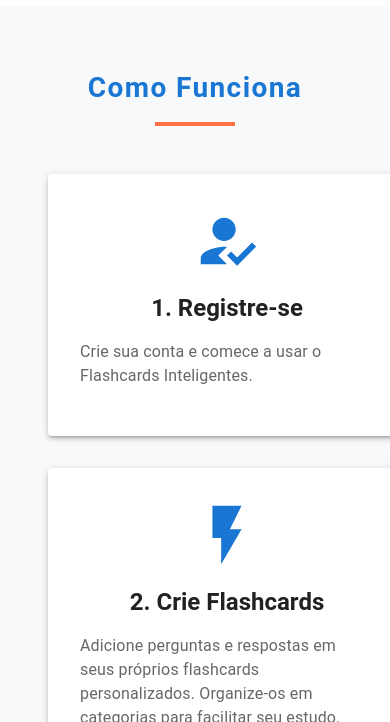
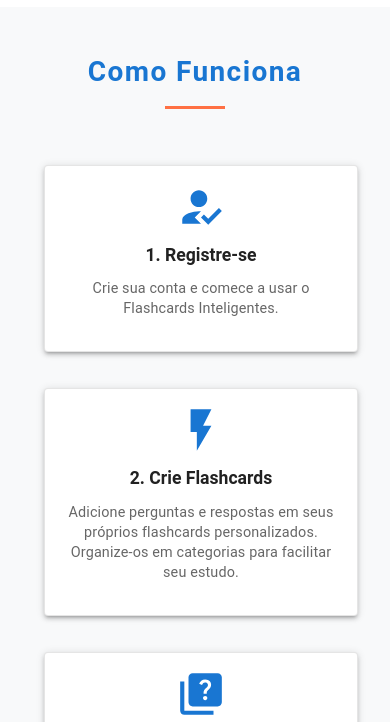
Before and after one commit to valeriapessoa/Flashcards, a Next.js app in the folder frontend/: page / in a window 390 px wide. Shown: the part 882-1604 px from the top of the page. Built offline with nearby package versions, Linux system fonts and the light colour scheme; no server answers.

Commit message:
feat: aprimora a seção Como Funciona com ajustes de layout e responsividade

```diff
--- a/frontend/src/components/HowItWorksSection.tsx
+++ b/frontend/src/components/HowItWorksSection.tsx
@@ -1,84 +1,117 @@
-import { Box, Grid, Typography, Card } from "@mui/material";
-import HowToRegIcon from '@mui/icons-material/HowToReg';
-import FlashOnIcon from '@mui/icons-material/FlashOn';
-import QuizIcon from '@mui/icons-material/Quiz';
-import TimelineIcon from '@mui/icons-material/Timeline';
+import { Box, Grid, Typography, Card } from "@mui/material"
+import HowToRegIcon from "@mui/icons-material/HowToReg"
+import FlashOnIcon from "@mui/icons-material/FlashOn"
+import QuizIcon from "@mui/icons-material/Quiz"
+import TimelineIcon from "@mui/icons-material/Timeline"
 
 const HowItWorksSection = () => {
   const steps = [
     {
-      icon: <HowToRegIcon color="primary" sx={{ fontSize: 70, mb: 2 }} />,
+      icon: <HowToRegIcon color="primary" sx={{ fontSize: { xs: 50, sm: 60, md: 70 }, mb: { xs: 1.5, md: 2 } }} />,
       title: "1. Registre-se",
-      description: "Crie sua conta e comece a usar o Flashcards Inteligentes."
+      description: "Crie sua conta e comece a usar o Flashcards Inteligentes.",
     },
     {
-      icon: <FlashOnIcon color="primary" sx={{ fontSize: 70, mb: 2 }} />,
+      icon: <FlashOnIcon color="primary" sx={{ fontSize: { xs: 50, sm: 60, md: 70 }, mb: { xs: 1.5, md: 2 } }} />,
       title: "2. Crie Flashcards",
-      description: "Adicione perguntas e respostas em seus próprios flashcards personalizados. Organize-os em categorias para facilitar seu estudo."
+      description:
+        "Adicione perguntas e respostas em seus próprios flashcards personalizados. Organize-os em categorias para facilitar seu estudo.",
     },
     {
-      icon: <QuizIcon color="primary" sx={{ fontSize: 70, mb: 2 }} />,
+      icon: <QuizIcon color="primary" sx={{ fontSize: { xs: 50, sm: 60, md: 70 }, mb: { xs: 1.5, md: 2 } }} />,
       title: "3. Estude Interativamente",
-      description: "Revise seus flashcards em modo de estudo interativo. Responda perguntas e obtenha feedback imediato."
+      description:
+        "Revise seus flashcards em modo de estudo interativo. Responda perguntas e obtenha feedback imediato.",
     },
     {
-      icon: <TimelineIcon color="primary" sx={{ fontSize: 70, mb: 2 }} />,
+      icon: <TimelineIcon color="primary" sx={{ fontSize: { xs: 50, sm: 60, md: 70 }, mb: { xs: 1.5, md: 2 } }} />,
       title: "4. Revisão Inteligente",
-      description: "O sistema identifica seus pontos fracos e prioriza a revisão dos conteúdos que você mais precisa revisar."
-    }
-  ];
+      description:
+        "O sistema identifica seus pontos fracos e prioriza a revisão dos conteúdos que você mais precisa revisar.",
+    },
+  ]
 
   return (
-    <Box sx={{ bgcolor: '#f8f9fa', py: 8, px: 2 }}>
-      <Box sx={{ textAlign: 'center', mb: 6 }}>
+    <Box sx={{
+      bgcolor: "#f8f9fa",
+      py: { xs: 6, sm: 8, md: 10 },
+      px: 0
+    }}>
+      <Box sx={{
+        maxWidth: { xs: '100%', md: '100%' },
+        mx: 0,
+        px: { xs: 0.5, sm: 1, md: 2 },
+        width: '100%'
+      }}>
+      <Box sx={{ textAlign: "center", mb: { xs: 4, md: 6 } }}>
         <Typography
           variant="h4"
           component="h2"
           color="primary"
           sx={{
-            fontSize: { xs: '1.75rem', md: '2.25rem', lg: '2.5rem' },
-            letterSpacing: '0.05em',
+            fontSize: { xs: "1.75rem", md: "2.25rem", lg: "2.5rem" },
+            letterSpacing: "0.05em",
             mb: 2,
             fontWeight: 700,
-            textTransform: 'capitalize'
+            textTransform: "capitalize",
           }}
         >
           Como Funciona
         </Typography>
         <Box
           sx={{
-            width: 80,
-            height: 4,
-            bgcolor: '#ff7043',
-            mx: 'auto',
-            mb: 4
+            width: { xs: 60, sm: 80, md: 80 },
+            height: { xs: 3, md: 4 },
+            bgcolor: "#ff7043",
+            mx: "auto",
+            mb: 4,
           }}
         />
       </Box>
-      <Grid container spacing={4} justifyContent="center" sx={{ maxWidth: 1200, mx: 'auto' }}>
+      <Grid container spacing={3} sx={{ width: '100%', m: 0, px: { xs: 2, sm: 3, md: 4 } }}>
         {steps.map((step, index) => (
-          <Grid item xs={12} md={3} key={index}>
+          <Grid item xs={12} sm={6} lg={3} key={index} sx={{ display: 'flex', p: 1.5, boxSizing: 'border-box' }}>
             <Card
               sx={{
-                height: '100%',
-                display: 'flex',
-                flexDirection: 'column',
-                alignItems: 'center',
-                p: 4,
-                bgcolor: 'background.paper',
+                height: "100%",
+                width: '100%',
+                display: "flex",
+                flexDirection: "column",
+                alignItems: "center",
+                p: { xs: 2, sm: 2.5, md: 3, lg: 3 },
+                bgcolor: "background.paper",
                 boxShadow: 3,
-                transition: 'transform 0.3s ease-in-out',
-                '&:hover': {
-                  transform: 'translateY(-5px)',
-                  boxShadow: 6
-                }
+                border: '1px solid rgba(0,0,0,0.1)',
+                transition: "all 0.3s ease-in-out",
+                "&:hover": {
+                  transform: "translateY(-5px)",
+                  boxShadow: 6,
+                  borderColor: 'primary.main',
+                },
               }}
             >
               {step.icon}
-              <Typography variant="h5" fontWeight="bold" mb={2}>
+              <Typography
+                variant="h5"
+                fontWeight="bold"
+                mb={{ xs: 1.5, md: 2 }}
+                sx={{
+                  fontSize: { xs: "1.1rem", sm: "1.25rem", md: "1.5rem" },
+                  textAlign: "center",
+                }}
+              >
                 {step.title}
               </Typography>
-              <Typography variant="body1" color="text.secondary" mb={2}>
+              <Typography
+                variant="body1"
+                color="text.secondary"
+                mb={2}
+                sx={{
+                  fontSize: { xs: "0.9rem", sm: "1rem", md: "1rem" },
+                  textAlign: "center",
+                  lineHeight: { xs: 1.4, md: 1.5 },
+                }}
+              >
                 {step.description}
               </Typography>
             </Card>
@@ -86,7 +119,8 @@ const HowItWorksSection = () => {
         ))}
       </Grid>
     </Box>
-  );
-};
+  </Box>
+  )
+}
 
-export default HowItWorksSection;
+export default HowItWorksSection
```
